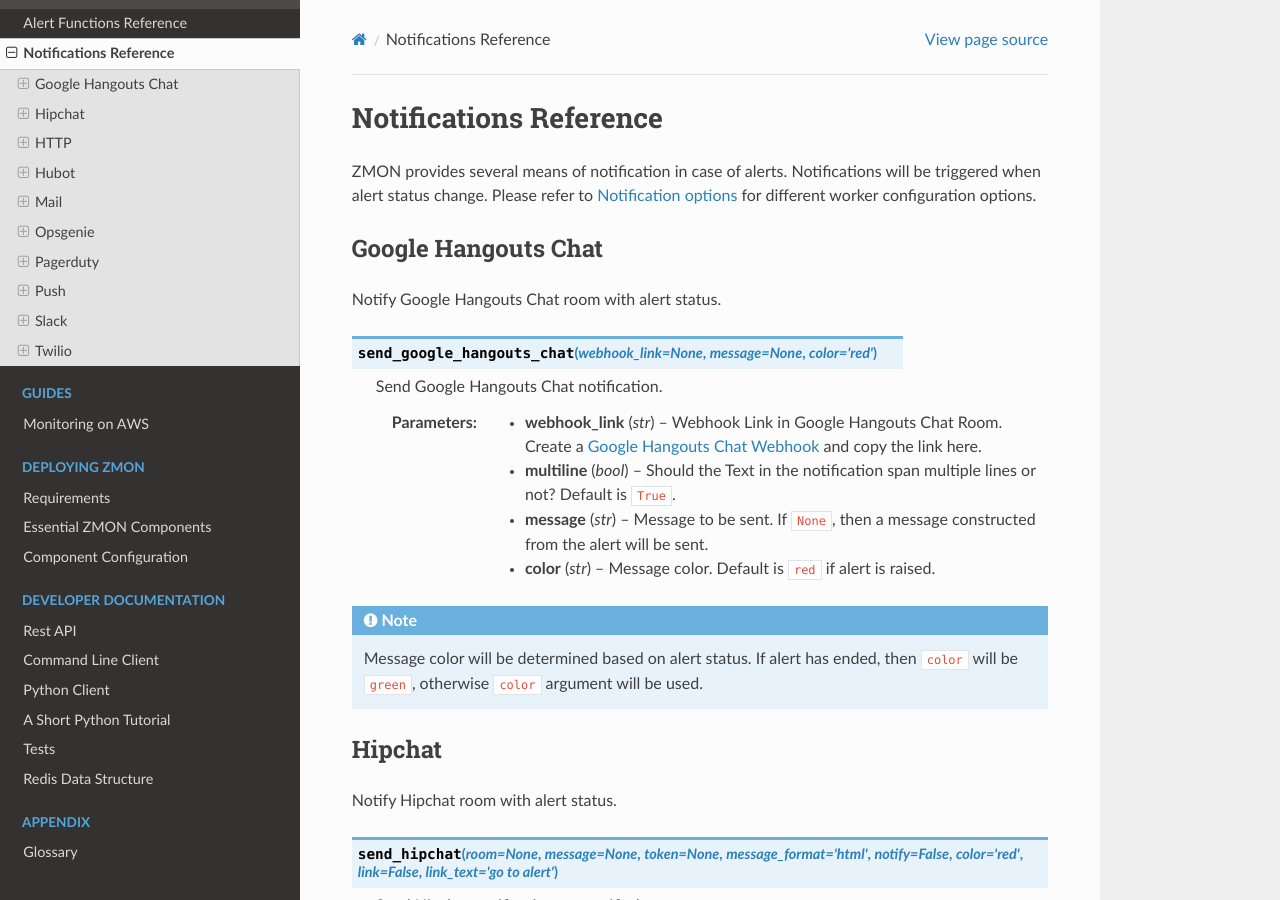
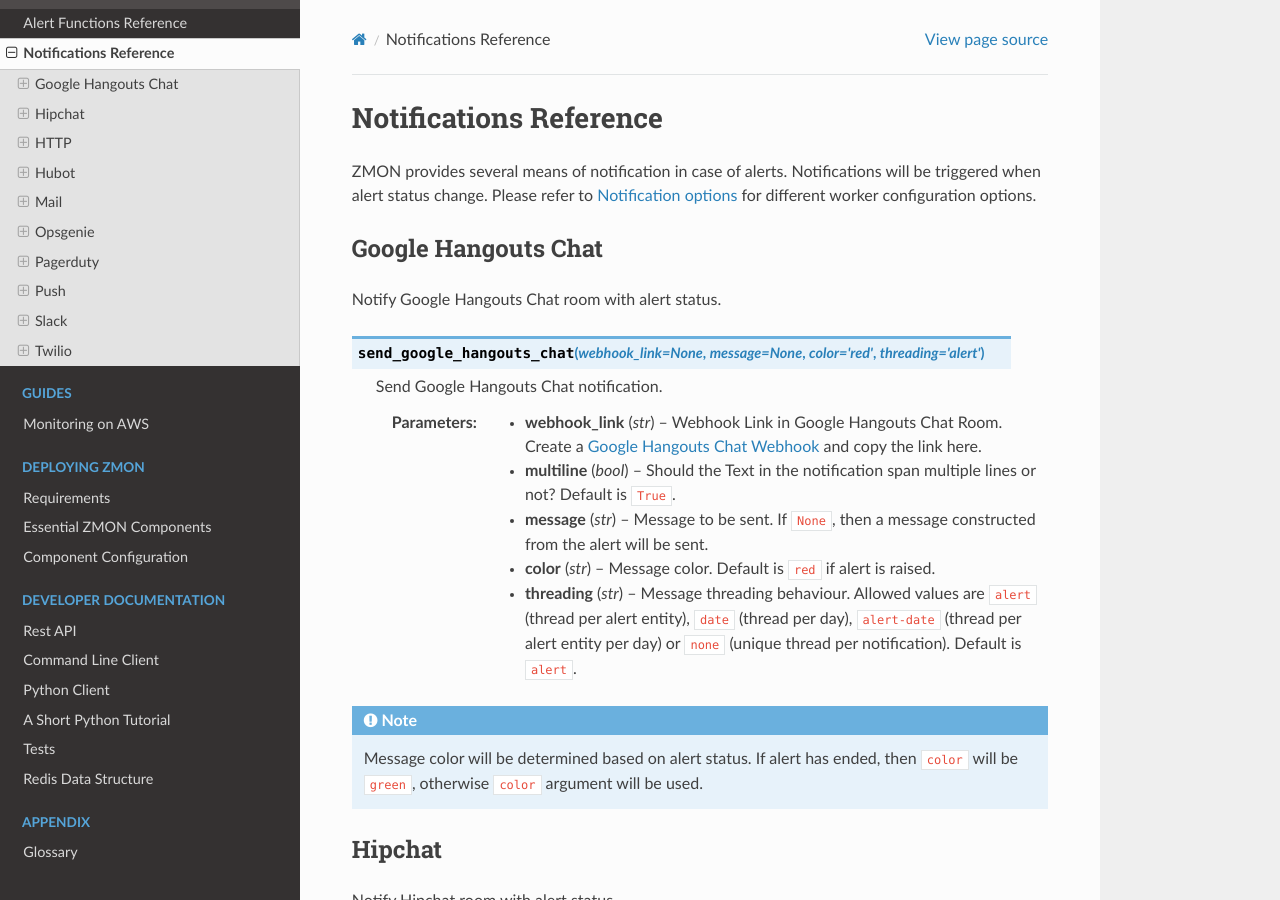
Before and after one commit to zalando-zmon/zmon-docs, a Sphinx documentation site: the page built from docs/user/notifications.rst, in a window 1280 px wide and 900 px high. Built offline with Sphinx 7.4.7 and the Read the Docs theme 2.0.0, drawn with Linux system fonts in a browser that asks for light colours.

Commit message:
Add docs for Google Notification threading param

```diff
--- a/docs/user/notifications/google_hangouts_chat.rst
+++ b/docs/user/notifications/google_hangouts_chat.rst
@@ -3,7 +3,7 @@
 
 Notify Google Hangouts Chat room with alert status.
 
-.. py:function:: send_google_hangouts_chat(webhook_link=None, message=None, color='red')
+.. py:function:: send_google_hangouts_chat(webhook_link=None, message=None, color='red', threading='alert')
 
     Send Google Hangouts Chat notification.
 
@@ -19,6 +19,9 @@
     :param color: Message color. Default is ``red`` if alert is raised.
     :type color: str
 
+    :param threading: Message threading behaviour. Allowed values are ``alert`` (thread per alert entity), ``date`` (thread per day), ``alert-date`` (thread per alert entity per day) or ``none`` (unique thread per notification). Default is ``alert``.
+    :type threading: str
+
 .. note::
 
     Message color will be determined based on alert status. If alert has ended, then ``color`` will be ``green``, otherwise ``color`` argument will be used.
```
